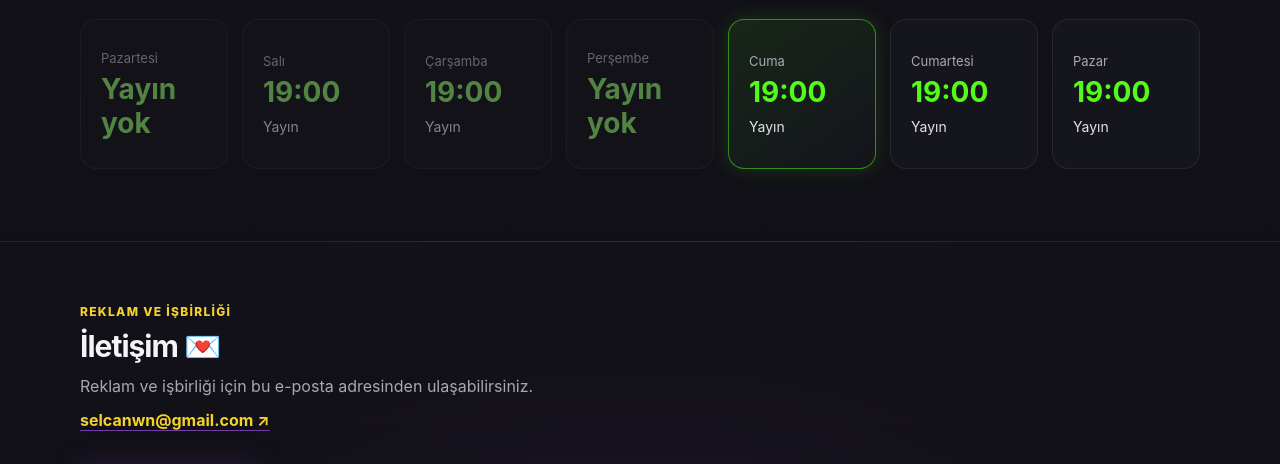
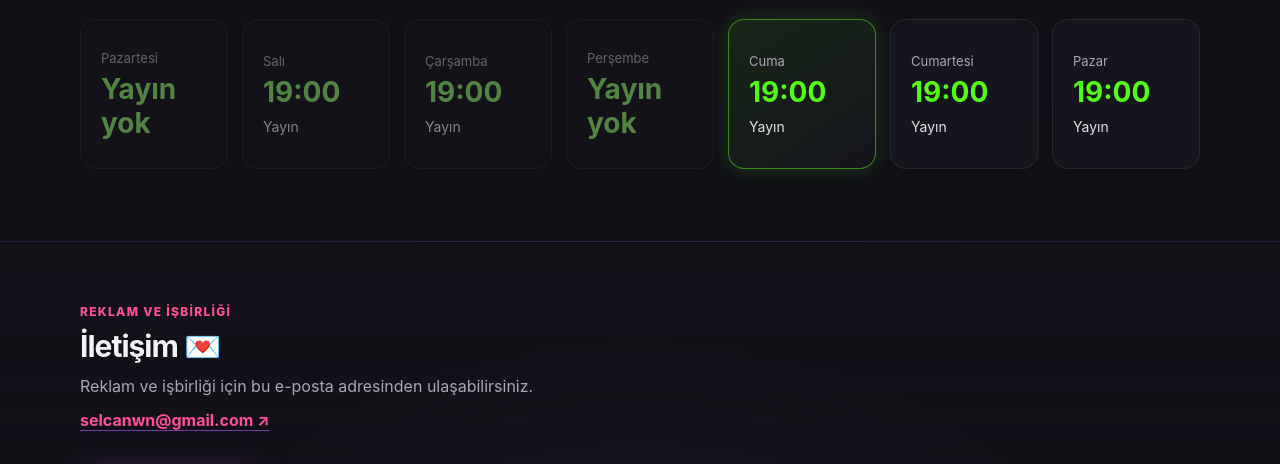
Before and after one commit to burkylelouch/selcanwn-web-sitesi, a plain HTML site: page index.html in a window 1280 px wide. Shown: the part 1373-1837 px from the top of the page. Drawn offline with Linux system fonts and the light colour scheme; no server answers; grey boxes are pictures that could not be loaded.

Commit message:
Use pink contact label and email

```diff
--- a/styles.css
+++ b/styles.css
@@ -45,9 +45,9 @@
 
 .contact{--wraith-yellow:#f4d329;--wraith-purple:#743ca5;padding:56px 0 72px;background:radial-gradient(ellipse at 50% 100%,#743ca522,transparent 55%),linear-gradient(180deg,#17131e88,#111017);border-top:1px solid #743ca544}
 .contact .section-head{margin-bottom:0}
-.contact .label{color:var(--wraith-yellow)}
-.contact-email{display:inline-block;margin-top:10px;color:var(--wraith-yellow);font-weight:750;text-decoration:underline;text-decoration-color:var(--wraith-purple);text-underline-offset:4px;transition:color .2s,text-decoration-color .2s}
-.contact-email:hover{color:#fff09a;text-decoration-color:var(--wraith-yellow)}
+.contact .label{color:var(--pink)}
+.contact-email{display:inline-block;margin-top:10px;color:var(--pink);font-weight:750;text-decoration:underline;text-decoration-color:var(--wraith-purple);text-underline-offset:4px;transition:color .2s,text-decoration-color .2s}
+.contact-email:hover{color:#ff9bc5;text-decoration-color:var(--pink)}
 .wraith-logo-link{display:block;width:max-content;margin:34px 0 0;line-height:0}
 .wraith-logo{display:block;width:min(180px,48vw);height:auto;filter:drop-shadow(0 0 14px #743ca544);transition:filter .2s,transform .2s}
 .wraith-logo-link:hover .wraith-logo{filter:drop-shadow(0 0 18px #f4d32966) drop-shadow(0 0 10px #743ca577);transform:translateY(-2px)}
```
